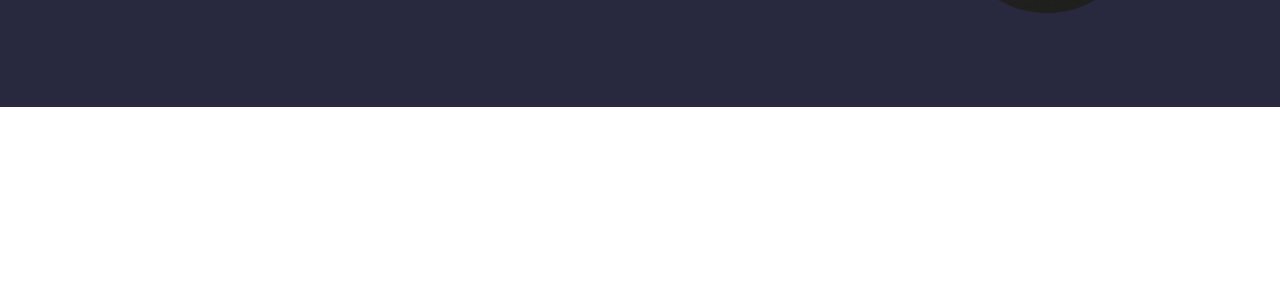
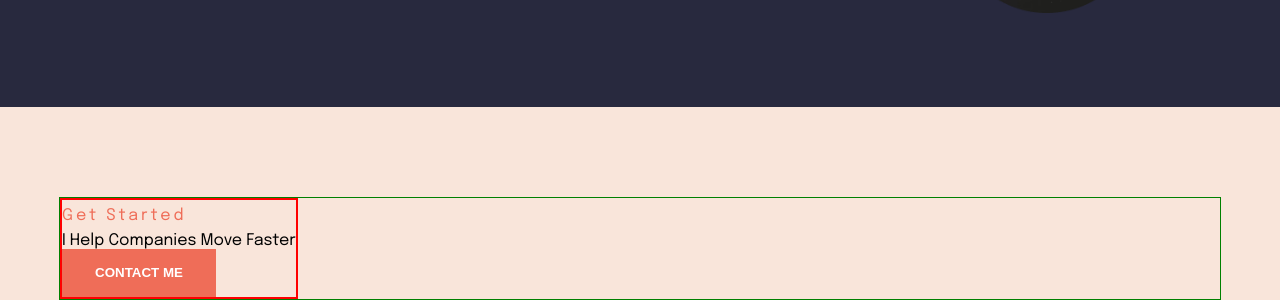
Before and after one commit to RiakhinEvgeniy/simple-site, a plain HTML site: page views/index.html in a window 1280 px wide. Shown: the part 4315-4615 px from the top of the page. Before the commit the page ends 4422 px from the top, so only its background shows below. Drawn offline with Linux system fonts and the light colour scheme; a web font is replaced by a local one.

Commit message:
START: Section getstarted...

```diff
--- a/styles/mainPage.scss
+++ b/styles/mainPage.scss
@@ -9,6 +9,7 @@ $lightColor: #FDF0E9;
 $darkBraunColor: #391400;
 $cardTextColor: rgba(133, 90, 68, 0.9);
 $colorBordersCard: #F3D1BF;
+$colorGetStarted: #F9E5DA;
 
 .wrapper {
     width: 1160px;
@@ -619,7 +620,6 @@ $colorBordersCard: #F3D1BF;
     &_wrapper {
         display: flex;
         justify-content: space-between;
-        // border: 1px solid lightcyan;
         margin-top: 90px;
 
         @media (max-width: 500px) {
@@ -631,7 +631,7 @@ $colorBordersCard: #F3D1BF;
 
     &_box-for-text-check {
         width: 45%;
-        // border: 2px solid green;
+
         @media (max-width: 500px) {
             width: 90%;
         }
@@ -645,7 +645,6 @@ $colorBordersCard: #F3D1BF;
         font-weight: bolder;
         letter-spacing: -1px;
         padding-top: 25px;
-        // border: 1px solid red;
         line-height: 1.3;
     }
 
@@ -658,12 +657,10 @@ $colorBordersCard: #F3D1BF;
 
     &_box-check {
         margin: 30px 0px;
-        // border: 2px solid yellow;
     }
 
     &_box-for-img {
         width: 45%;
-        // border: 2px solid green;
 
         @media (max-width: 500px) {
             width: 90%;
@@ -702,3 +699,21 @@ $colorBordersCard: #F3D1BF;
         margin-left: 20px;
     }
 }
+
+.getstarted {
+    background-color: $colorGetStarted;
+    display: flex;
+    padding-top: 90px 0px;
+
+    &_wrapper {
+        display: flex;
+        margin-top: 90px;
+        border: 1px solid green;
+    }
+
+    &_box-for-text-button {
+        display: flex;
+        flex-direction: column;
+        border: 2px solid red
+    }
+}
--- a/views/index.html
+++ b/views/index.html
@@ -200,6 +200,16 @@
         </div>
     </section>
 
+    <section class="getstarted">
+        <div class="getstarted_wrapper wrapper">
+            <div class="getstarted_box-for-text-button">
+                <p class="orange-text">Get Started</p>
+                <p>I Help Companies Move Faster</p>
+                <button class="orangeButton" type="button">Contact me</button>
+            </div>
+        </div>
+    </section>
+
     <main class="main">
 
     </main>
```
Also changed, not shown: styles/mainPage.css, 1 other file.
